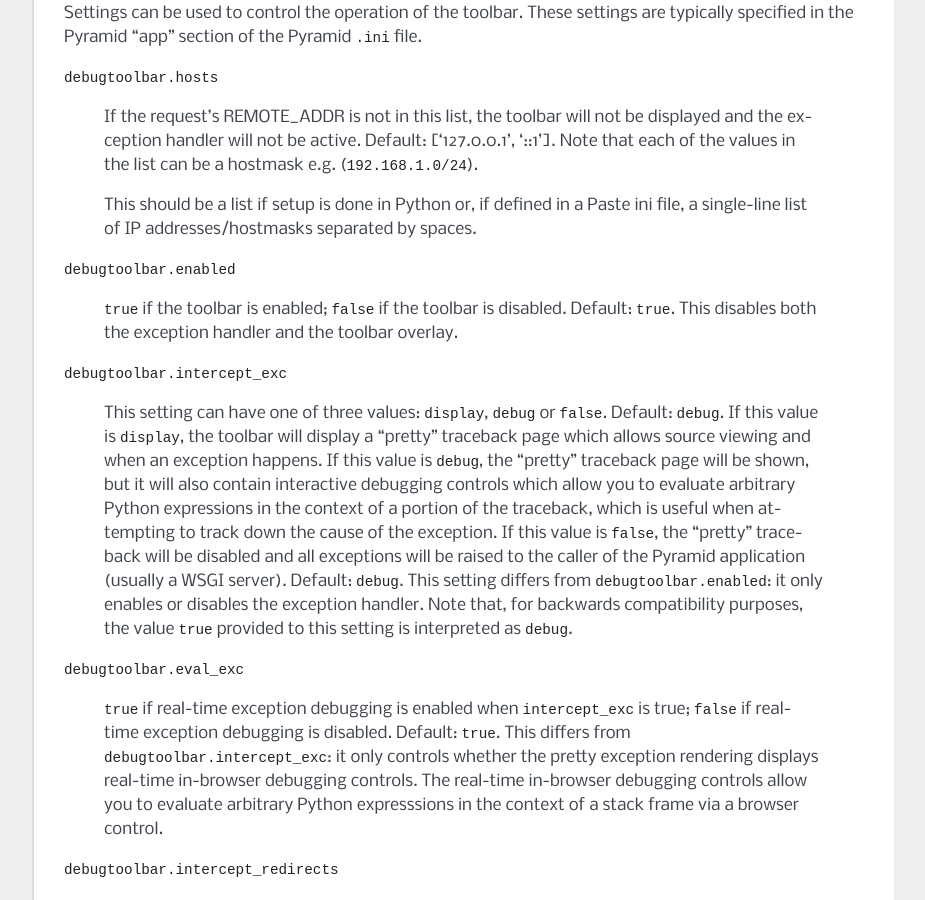
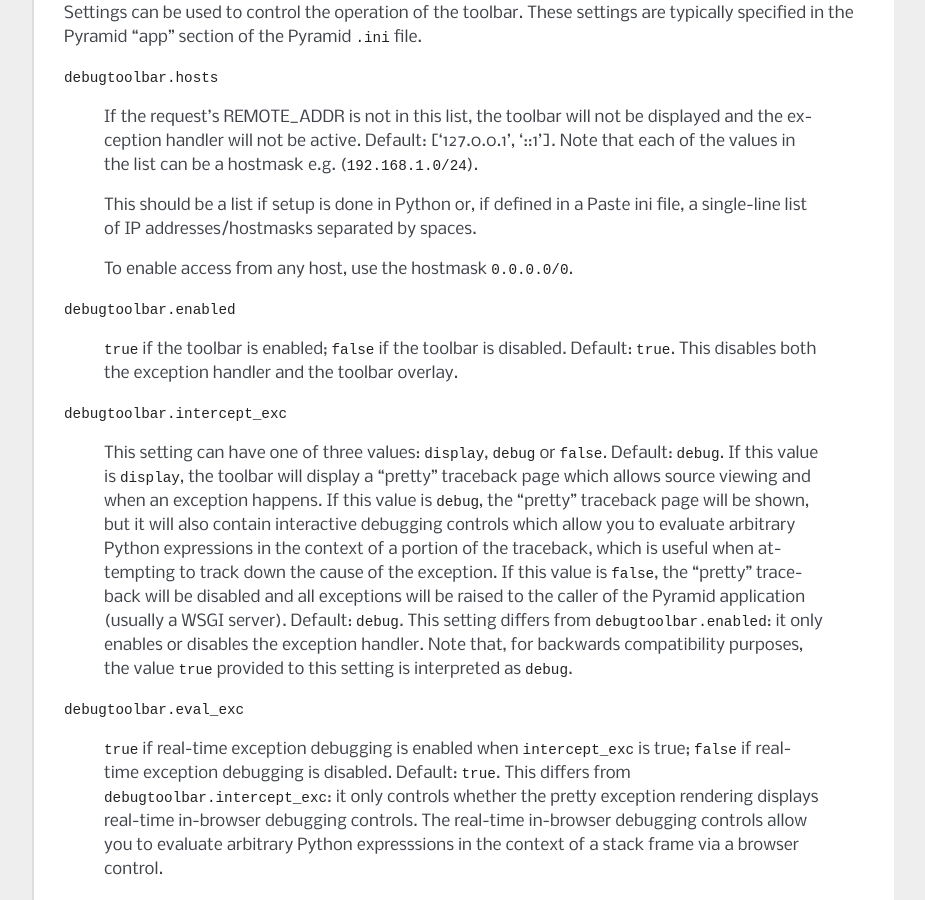
Before and after one commit to Pylons/pyramid_debugtoolbar, a Sphinx documentation site: the page built from docs/index.rst, in a window 1280 px wide and 900 px high, scrolled down 1304 px. Shown: the whole window, without its empty margins (198-1123 px from the left). Built offline with Sphinx 7.4.7, drawn with Linux system fonts in a browser that asks for light colours.

Commit message:
note any-host mask

```diff
--- a/docs/index.rst
+++ b/docs/index.rst
@@ -76,6 +76,8 @@
    This should be a list if setup is done in Python or, if defined in a Paste
    ini file, a single-line list of IP addresses/hostmasks separated by
    spaces.
+
+   To enable access from any host, use the hostmask ``0.0.0.0/0``.
 
 ``debugtoolbar.enabled``
 
```
